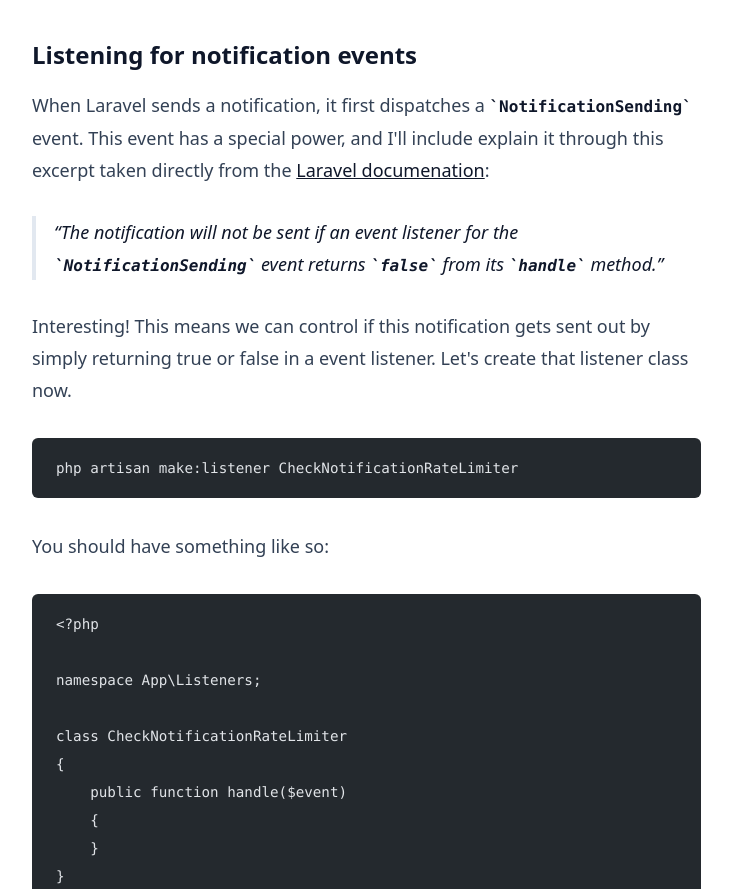
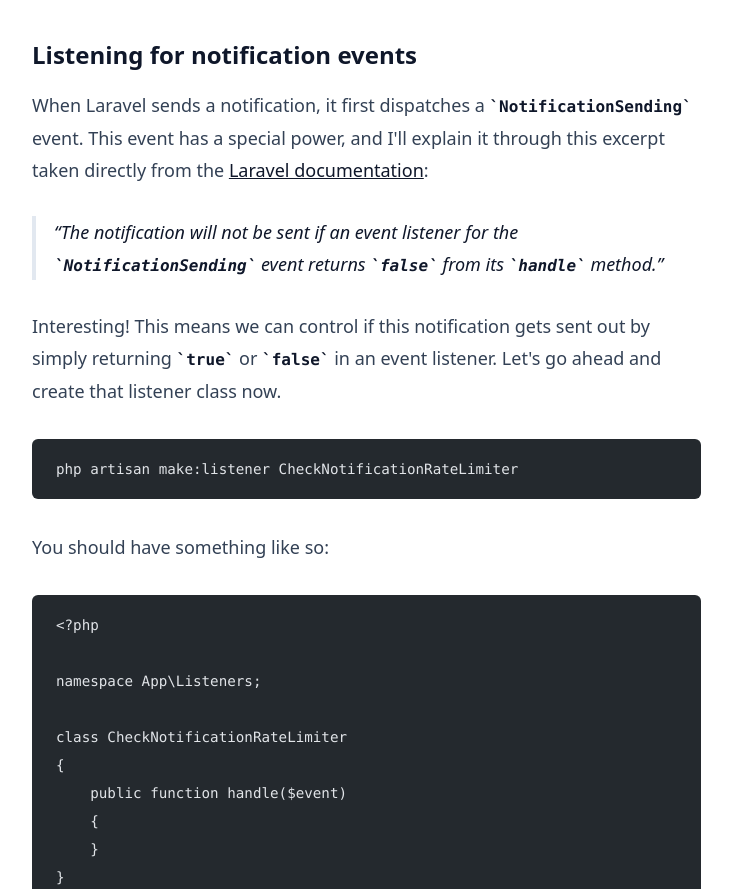
Before and after one commit to syropian/syropia, an Astro site: page /posts/throttling-notification-channels-in-laravel in a window 1280 px wide. Shown: the part 1780-2669 px from the top of the page, without its empty margins (272-1004 px from the left). Built offline with nearby package versions, Linux system fonts and the light colour scheme; Astro itself is replaced by a stand-in of ours; some packages are replaced by stand-ins of ours; code samples lack their colours; a small style sheet from the web is missing.

Commit message:
minor article tweakz

````diff
--- a/src/content/posts/throttling-notification-channels-in-laravel.mdx
+++ b/src/content/posts/throttling-notification-channels-in-laravel.mdx
@@ -43,11 +43,11 @@ In our example, we want to throttle the number of notifications sent through the
 
 ### Listening for notification events
 
-When Laravel sends a notification, it first dispatches a `NotificationSending` event. This event has a special power, and I'll include explain it through this excerpt taken directly from the [Laravel documenation](https://laravel.com/docs/notifications#notification-events):
+When Laravel sends a notification, it first dispatches a `NotificationSending` event. This event has a special power, and I'll explain it through this excerpt taken directly from the [Laravel documentation](https://laravel.com/docs/notifications#notification-events):
 
 > The notification will not be sent if an event listener for the `NotificationSending` event returns `false` from its `handle` method.
 
-Interesting! This means we can control if this notification gets sent out by simply returning true or false in a event listener. Let's create that listener class now.
+Interesting! This means we can control if this notification gets sent out by simply returning `true` or `false` in an event listener. Let's go ahead and create that listener class now.
 
 ```bash
 php artisan make:listener CheckNotificationRateLimiter
````
